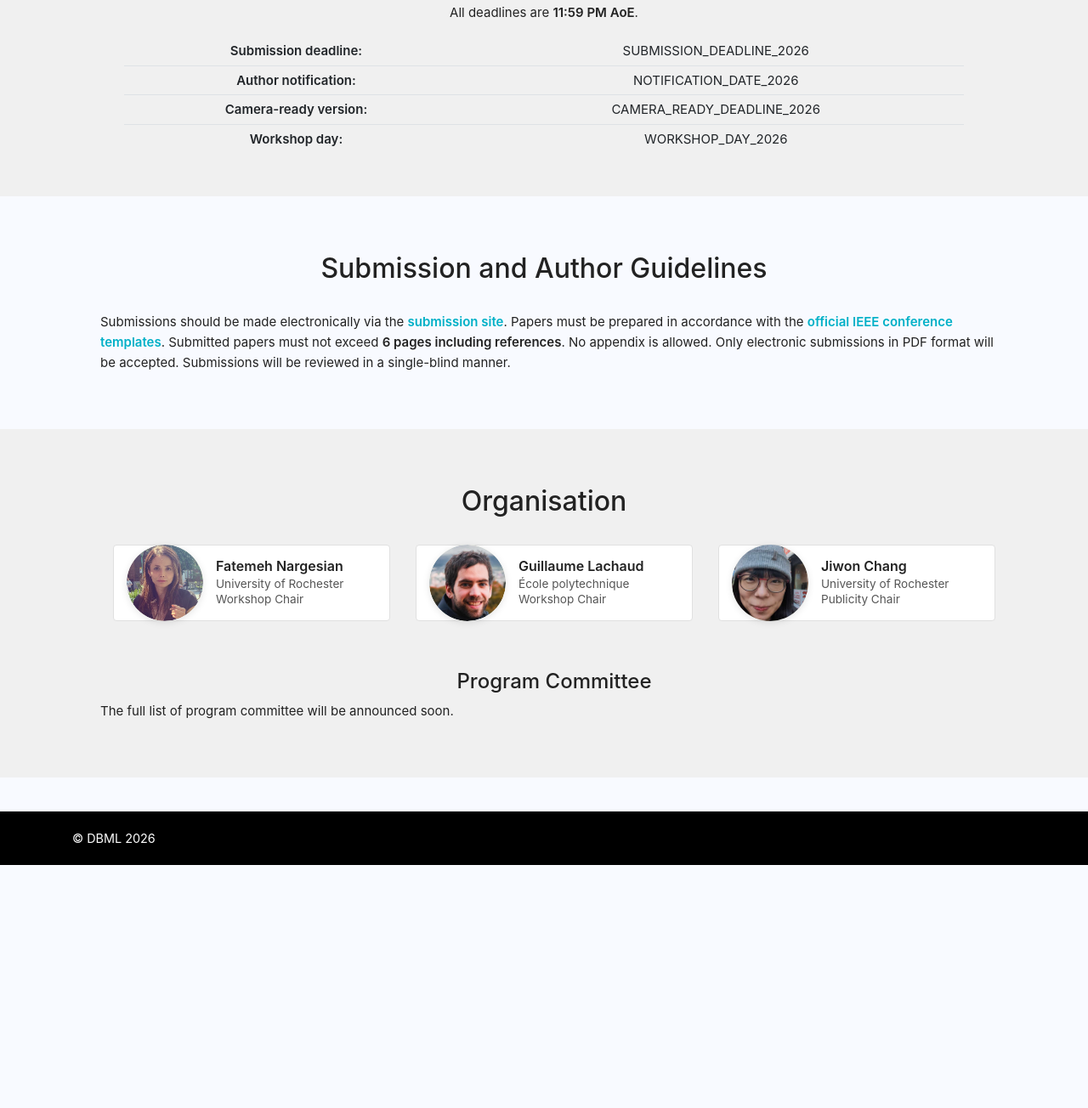
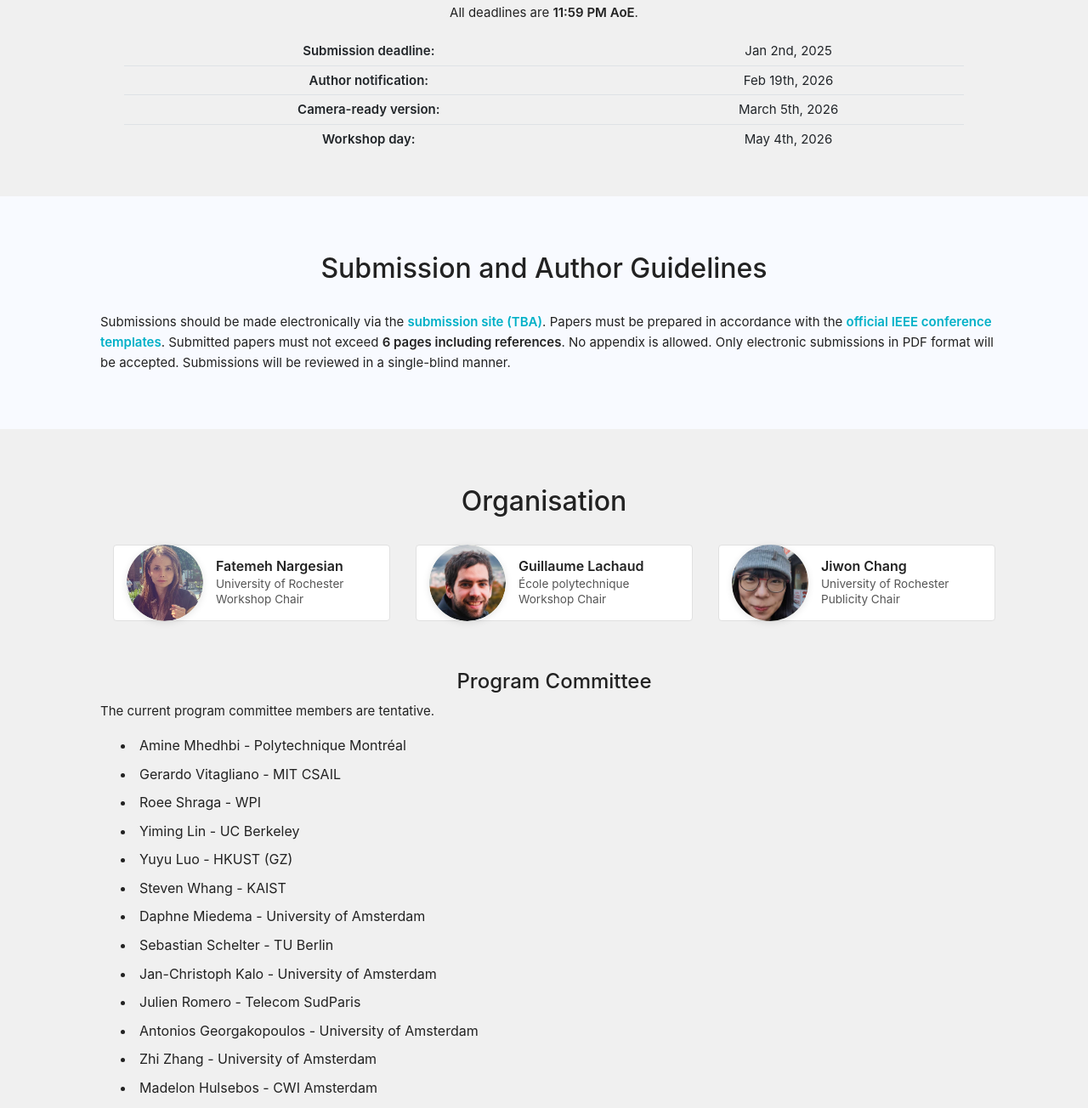
Before and after one commit to DataIntelligenceCrew/dbml26, an Eleventy site: page src/index.njk in a window 1280 px wide. Shown: the part 2222-3526 px from the top of the page at 85% size. Before the commit the page ends 3240 px from the top, so only its background shows below. Built offline with nearby package versions, Linux system fonts and the light colour scheme; Eleventy itself is replaced by a stand-in of ours; files that its build step writes are made by us from their sources.

Commit message:
Updated dates and tentative PC

```diff
--- a/src/_includes/dbml26/about.njk
+++ b/src/_includes/dbml26/about.njk
@@ -45,7 +45,7 @@
 
           <p>
             For questions regarding the workshop, please contact:
-            <a href="mailto:DBML2026_CONTACT_EMAIL">DBML2026_CONTACT_EMAIL</a>.
+            <a href="mailto:dbml26@googlegroups.com">dbml26@googlegroups.com</a>.
           </p>
 
           <h3 class="margin-top-3 text-left">Topics of Interest</h3>
--- a/src/_includes/dbml26/dates.njk
+++ b/src/_includes/dbml26/dates.njk
@@ -12,19 +12,19 @@
             <tbody>
               <tr>
                 <td class="no-border-top"><strong>Submission deadline:</strong></td>
-                <td class="no-border-top">SUBMISSION_DEADLINE_2026</td>
+                <td class="no-border-top">Jan 2nd, 2025</td>
               </tr>
               <tr>
                 <td><strong>Author notification:</strong></td>
-                <td>NOTIFICATION_DATE_2026</td>
+                <td>Feb 19th, 2026</td>
               </tr>
               <tr>
                 <td><strong>Camera-ready version:</strong></td>
-                <td>CAMERA_READY_DEADLINE_2026</td>
+                <td>March 5th, 2026</td>
               </tr>
               <tr>
                 <td><strong>Workshop day:</strong></td>
-                <td>WORKSHOP_DAY_2026</td>
+                <td>May 4th, 2026</td>
               </tr>
             </tbody>
           </table>
--- a/src/_includes/dbml26/guidelines.njk
+++ b/src/_includes/dbml26/guidelines.njk
@@ -8,7 +8,7 @@
       <div class="col-md-12 margin-top-3">
         <div class="row pr-4 pl-5">
           <p>
-            Submissions should be made electronically via the <a href="SUBMISSION_SITE_URL_2026">submission site</a>. Papers must be prepared in accordance with the <a href="https://www.ieee.org/conferences_events/conferences/publishing/templates.html" target="_blank">official IEEE conference templates</a>. Submitted papers must not exceed <strong>6 pages including references</strong>. No appendix is allowed. Only electronic submissions in PDF format will be accepted. Submissions will be reviewed in a single-blind manner.
+            Submissions should be made electronically via the <a href="SUBMISSION_SITE_URL_2026">submission site (TBA)</a>. Papers must be prepared in accordance with the <a href="https://www.ieee.org/conferences_events/conferences/publishing/templates.html" target="_blank">official IEEE conference templates</a>. Submitted papers must not exceed <strong>6 pages including references</strong>. No appendix is allowed. Only electronic submissions in PDF format will be accepted. Submissions will be reviewed in a single-blind manner.
           </p>
         </div>
       </div>
--- a/src/_includes/dbml26/organisation.njk
+++ b/src/_includes/dbml26/organisation.njk
@@ -43,15 +43,22 @@
 
         <div class="row pr-4 pl-5 margin-top-4">
           <h4 class="col-md-12 text-center">Program Committee</h4>
-          <p>The full list of program committee will be announced soon.</p>
-          <!--<ul id="pc-members" class="col-md-12 centered-list">
-            <li>PC_MEMBER_1 — AFFILIATION_1</li>
-            <li>PC_MEMBER_2 — AFFILIATION_2</li>
-            <li>PC_MEMBER_3 — AFFILIATION_3</li>
-            <li>PC_MEMBER_4 — AFFILIATION_4</li>
-            <li>PC_MEMBER_5 — AFFILIATION_5</li>
-            {# Add full list once confirmed #}
-          </ul>-->
+          <p>The current program committee members are tentative.</p>
+          <ul id="pc-members" class="col-md-12 centered-list">
+            <li>Amine Mhedhbi - Polytechnique Montréal</li>
+            <li>Gerardo Vitagliano - MIT CSAIL</li>
+            <li>Roee Shraga - WPI</li>
+            <li>Yiming Lin - UC Berkeley</li>
+            <li>Yuyu Luo - HKUST (GZ)</li>
+            <li>Steven Whang - KAIST</li>
+            <li>Daphne Miedema - University of Amsterdam</li>
+            <li>Sebastian Schelter - TU Berlin</li>
+            <li>Jan-Christoph Kalo - University of Amsterdam</li>
+            <li>Julien Romero - Telecom SudParis</li>
+            <li>Antonios Georgakopoulos - University of Amsterdam</li>
+            <li>Zhi Zhang - University of Amsterdam</li>
+            <li>Madelon Hulsebos - CWI Amsterdam</li>
+          </ul>
         </div>
       </div>
     </div>
```
Also changed, not shown: docs/index.html.
